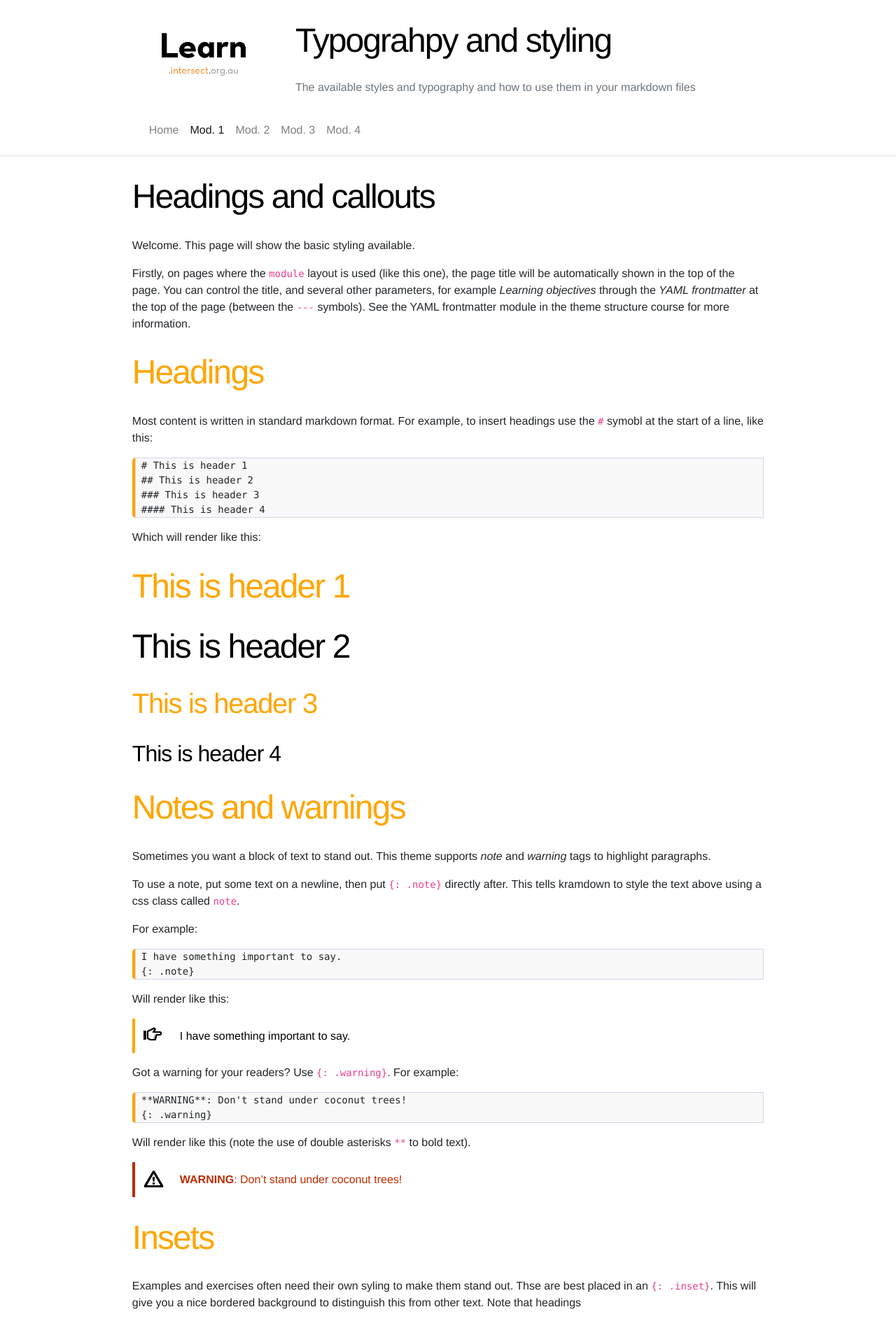
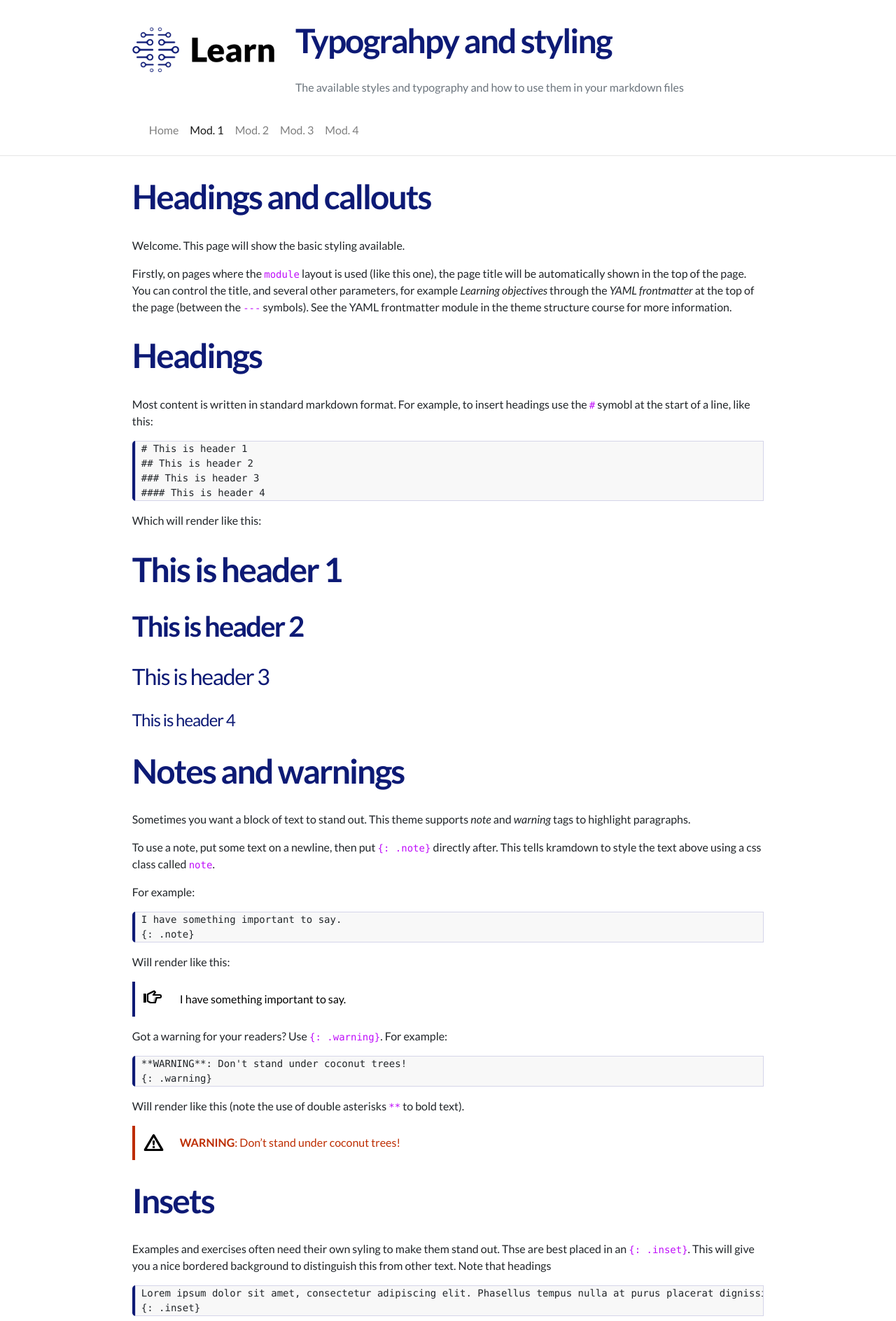
Before and after one commit to IntersectAustralia/intersect-training-theme, a Jekyll site: the page built from courses/_course002/modules/01-headings-and-callouts.md, in a window 1280 px wide. Shown: the top 1888 px of the page at 70% size. Built offline with Jekyll 4.4.1, drawn with Linux system fonts in a browser that asks for light colours.

Commit message:
Next release (#6)
* Added site-brand specific links to logos & support for author and revision details

* Updated to atomic theme

```diff
--- a/_includes/head.html
+++ b/_includes/head.html
@@ -9,8 +9,10 @@
     <link rel="canonical" href="{{ page.url | replace:'index.html','' | prepend: site.baseurl | prepend: site.url }}">
 
     <link rel="stylesheet" type="text/css" href="{{ site.baseurl }}/assets/css/site.css">
+    <link href="https://fonts.googleapis.com/css?family=Lato:300,400,400i,700" rel="stylesheet">
 
     <script src="https://code.jquery.com/jquery-3.3.1.slim.min.js" integrity="sha384-q8i/X+965DzO0rT7abK41JStQIAqVgRVzpbzo5smXKp4YfRvH+8abtTE1Pi6jizo" crossorigin="anonymous"></script>
     <script src="https://cdnjs.cloudflare.com/ajax/libs/popper.js/1.14.3/umd/popper.min.js" integrity="sha384-ZMP7rVo3mIykV+2+9J3UJ46jBk0WLaUAdn689aCwoqbBJiSnjAK/l8WvCWPIPm49" crossorigin="anonymous"></script>
     <script src="https://stackpath.bootstrapcdn.com/bootstrap/4.1.1/js/bootstrap.min.js" integrity="sha384-smHYKdLADwkXOn1EmN1qk/HfnUcbVRZyYmZ4qpPea6sjB/pTJ0euyQp0Mk8ck+5T" crossorigin="anonymous"></script>
+
 </head>
--- a/_includes/header.html
+++ b/_includes/header.html
@@ -2,7 +2,7 @@
   <div class="row">
     <div class="col-md-3 align-self-center text-center">
       <a href="{{ site.sub-brandurl }}/">
-        <img class="img-fluid" src="{{ site.baseurl }}/assets/logos/sub-brand.png" width="192">
+        <img class="img-fluid" src="{{ site.baseurl }}/assets/logos/sub-brand.png" width="256">
       </a>
     </div>
     <div class="col-9 align-self-center">
--- a/assets/css/site.scss
+++ b/assets/css/site.scss
@@ -13,14 +13,16 @@
 /********************  GLOBAL VARIABLES   ************************************/
 /*****************************************************************************/
 // DEFAULT COLOURS
-$color-primary:         orange;
-$color-secondary:       black;
+$color-primary:          #0d1a75;
+$color-secondary:        black;
+$color-tertiary:         #bf0dfa;
 $color-img-border:       #666666;
 $color-error:            #bd2c00;
 $color-inset-bg:         #eeeeee;
 $color-inset-border:     #aaaaaa;
 $color-codeblock-bg:     #eef;
 $color-codeblock-border: #d5d5e9;
+// magenta: #bf0dfa
 
 // ICONS
 $icon-objective: url('../icons/glyphicons-333-certificate.png');
@@ -41,7 +43,7 @@ $icon-solution: url('../icons/glyphicons-242-flash.png');
   padding: 0 1.8rem;
   //max-width: 1000px;
   max-width: 75vw;
-  font-family: Helvetica, Arial, sans-serif;
+  font-family: Lato, sans-serif;
 }
 
 .navbar {
@@ -49,25 +51,30 @@ $icon-solution: url('../icons/glyphicons-242-flash.png');
   padding-bottom: 0rem;
 }
 
-@mixin headingStyle($color, $font-size, $letter-spacing){
+@mixin headingStyle($color, $font-weight, $font-size, $letter-spacing){
   font-weight: 300;
   margin: 1.8rem 0rem 1.8rem;
   color: $color;
   font-size: $font-size;
+  font-weight: $font-weight;
   letter-spacing: $letter-spacing;
 }
 
-h1  { @include headingStyle($color-primary, 3rem, -0.12rem); }
-h2  { @include headingStyle($color-secondary, 3rem, -0.12rem); }
-h3  { @include headingStyle($color-primary, 2.5rem, -0.08rem); }
-h4  { @include headingStyle($color-secondary, 2rem, -0.06rem); }
-.site-title  { @include headingStyle($color-secondary, 3rem, -0.12rem);}
-.site-title-link { color: $color-secondary !important; }    // Overide default blue underline for site-title
+h1  { @include headingStyle($color-primary, 700, 3rem, -0.12rem); }
+h2  { @include headingStyle($color-primary, 600, 2.5rem, -0.12rem); }
+h3  { @include headingStyle($color-primary, 500, 2.0rem, -0.08rem); }
+h4  { @include headingStyle($color-primary, 500, 1.5rem, -0.06rem); }
+.site-title  { @include headingStyle($color-primary, bold, 3rem, -0.12rem);}
+.site-title-link { color: $color-primary !important; }    // Overide default blue underline for site-title
 
 pre {
   border: 0.1rem solid $color-codeblock-border;
   background-color: $color-codeblock-bg;
   padding-left: 0.5rem;
+}
+
+code {
+  color: $color-tertiary;
 }
 
 // Set default img style for lesson content to have border, be responsive (max-width: 100%, heigh: auto)
@@ -111,10 +118,10 @@ pre {
 }
 
 // Invoke the mixin and customise as required
-.objective { @include highlight-base($color-primary, $color-primary, $icon-objective); }
+.objective { @include highlight-base($color-tertiary, $color-tertiary, $icon-objective); }
 .note { @include highlight-base($color-primary, $color-secondary, $icon-note); }
-.finished { @include highlight-base($color-primary, $color-secondary, $icon-finished); }
-.next-link { @include highlight-base($color-primary, $color-secondary, $icon-next-link); }
+.finished { @include highlight-base($color-tertiary, $color-tertiary, $icon-finished); }
+.next-link { @include highlight-base($color-tertiary, $color-tertiary, $icon-next-link); }
 .warning { @include highlight-base($color-error, $color-error, $icon-warning); }
 
 
@@ -130,7 +137,7 @@ pre {
   padding: 0.8rem;
 
   h1, h2, h3, h4, h5, h6 {
-    @include headingStyle($color-primary, 2.5rem, -0.08rem);
+    @include headingStyle($color-primary, 500, 2.0rem, -0.08rem);
     margin: 0.8rem 0 0.8rem;
     padding-left: $icon-padding;
     background-image: $icon;
```
Also changed, not shown: _includes/footer.html (line endings or trailing spaces), assets/logos/company-logo.png, assets/logos/favicon.png, assets/logos/sub-brand.png, intersect-training-theme.gemspec.
